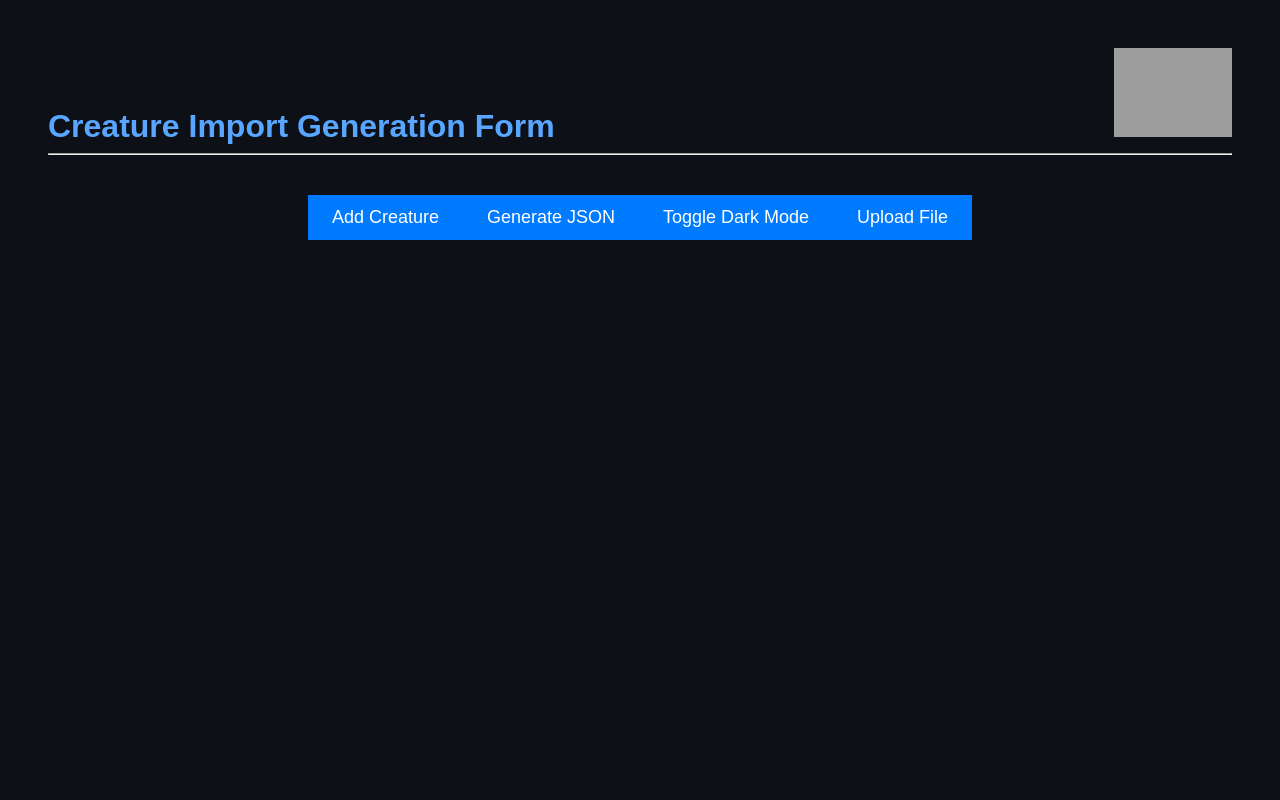
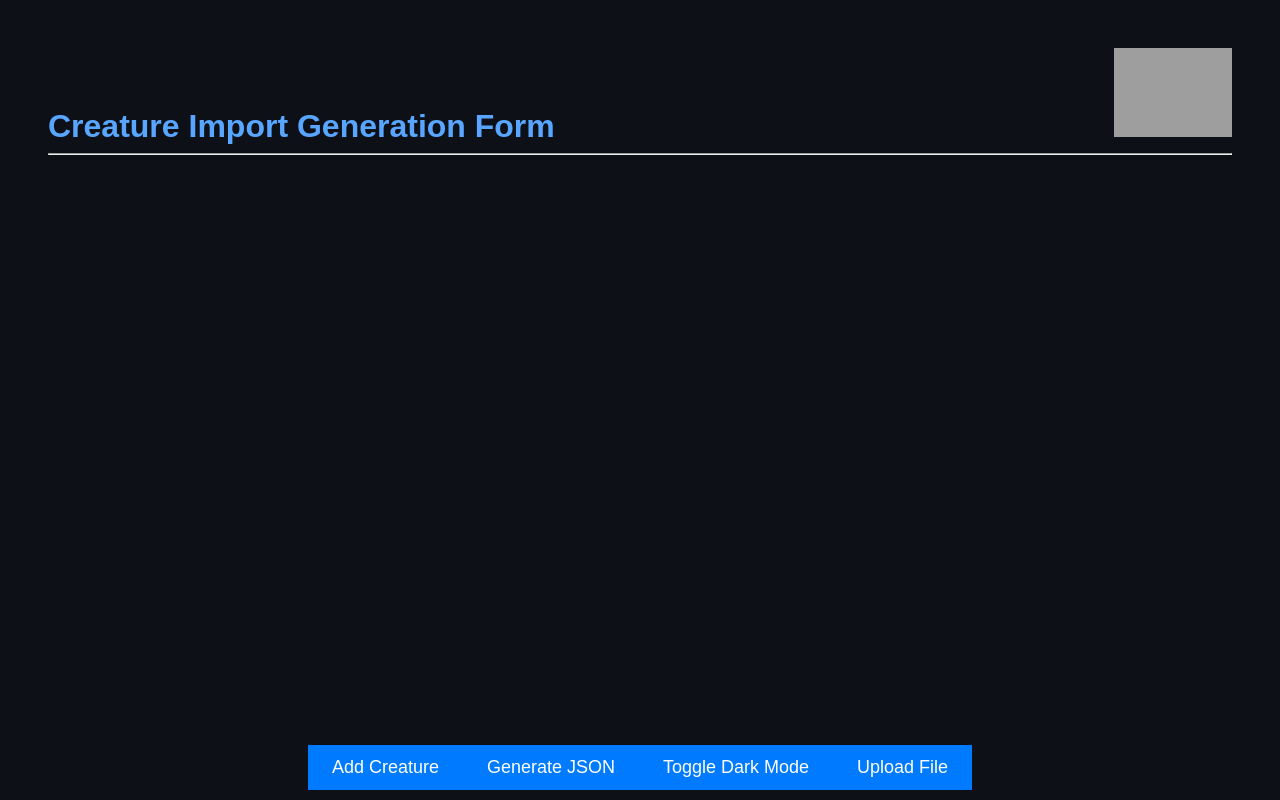
Before and after one commit to Shadow-Draconic-Development/Avrae-Customizable-Tamecraft, a plain HTML site: page index.html in a window 1280 px wide. Both pictures are taken after a click on the button "Toggle Dark Mode". Drawn offline with Linux system fonts and the light colour scheme; grey boxes are pictures that could not be loaded.

Commit message:
Website Latest (exactly like Main)

```diff
--- a/Data/website/script.js
+++ b/Data/website/script.js
@@ -298,6 +298,9 @@ function toggleDarkMode() {
     });
 
     localStorage.setItem("darkMode", isDarkMode ? "enabled" : "disabled");
+
+    // Call the function to update scrollbar colors
+    updateScrollbarColors(isDarkMode);
 }
 
 const prefersDarkMode =
@@ -316,6 +319,21 @@ function updateScrollbarColors(isDarkMode) {
     document.documentElement.style.setProperty(
         "--scrollbar-bg-color",
         scrollbarBgColor
+    );
+
+    document.documentElement.style.setProperty(
+        "--scrollbar-thumb-color",
+        scrollbarThumbColor
+    );
+
+    document.documentElement.style.setProperty(
+        "--scrollbar-thumb-hover-color",
+        scrollbarThumbHoverColor
+    );
+
+    document.documentElement.style.setProperty(
+        "--scrollbar-track-color",
+        scrollbarTrackColor
     );
 }
 
@@ -474,3 +492,10 @@ function getDefaultValues() {
         color: "",
     };
 }
+
+window.onload = function() {
+    var isFirefox = typeof InstallTrigger !== 'undefined';
+    if (isFirefox) {
+        alert('This website does not properly support CSS formatting for Firefox, be aware of poor formatting');
+    }
+};
--- a/Data/website/styles.css
+++ b/Data/website/styles.css
@@ -26,7 +26,20 @@ body {
     margin-top: 20px;
     display: flex;
     justify-content: center;
+    margin-right: 0;
+    padding-right: 0;
+    align-items: center;
 }
+
+footer {
+    position: fixed;
+    bottom: 0;
+    left: 0;
+    right: 0;
+    min-height: 0%;
+    padding-right: 0;
+    align-items: center;
+    }
 
 button {
     padding: 12px 24px; /* Adjusted padding for better touch interaction */
@@ -90,10 +103,9 @@ input[type="text"] {
     background-color: #c82333;
 }
 
-/* Custom scrollbar styles */
+/* For WebKit-based browsers (Chrome, Safari) */
 ::-webkit-scrollbar {
-    width: 10px;
-    background-color: var(--scrollbar-bg-color);
+    width: 10px; /* Set width to your desired size */
 }
 
 ::-webkit-scrollbar-thumb {
@@ -103,11 +115,32 @@ input[type="text"] {
 
 ::-webkit-scrollbar-thumb:hover {
     background-color: var(--scrollbar-thumb-hover-color);
+    border-radius: 5px;
 }
 
 ::-webkit-scrollbar-track {
-    background-color: var(--scrollbar-track-color);
+    border-radius: 5px;
 }
+
+/* For Edge */
+::-ms-scrollbar {
+    width: 5px; /* Set width to your desired size */
+}
+
+::-ms-scrollbar-thumb {
+    background-color: var(--scrollbar-thumb-color);
+    border-radius: 5px;
+}
+
+::-ms-scrollbar-thumb:hover {
+    background-color: var(--scrollbar-thumb-hover-color);
+}
+
+::-ms-scrollbar-track {
+    background-color: var(--scrollbar-bg-color);
+}
+
+
 
 .required {
     color: red;
--- a/index.html
+++ b/index.html
@@ -16,6 +16,7 @@
         <hr>
     </header>
     <div id="creatures-container"></div>
+    <footer>
     <div class="button-container">
         <button onclick="addCreature()">Add Creature</button>
         <button onclick="generateJSON()">Generate JSON</button>
@@ -23,6 +24,7 @@
         <input type="file" accept=".json,.txt" onchange="handleFileUpload(event)" style="display: none" id="fileInput">
         <label for="fileInput" class="file-upload-button">Upload File</label>
     </div>
+    </footer>
 </div>
 <script src="Data/website/script.js"></script>
 </body>
```
